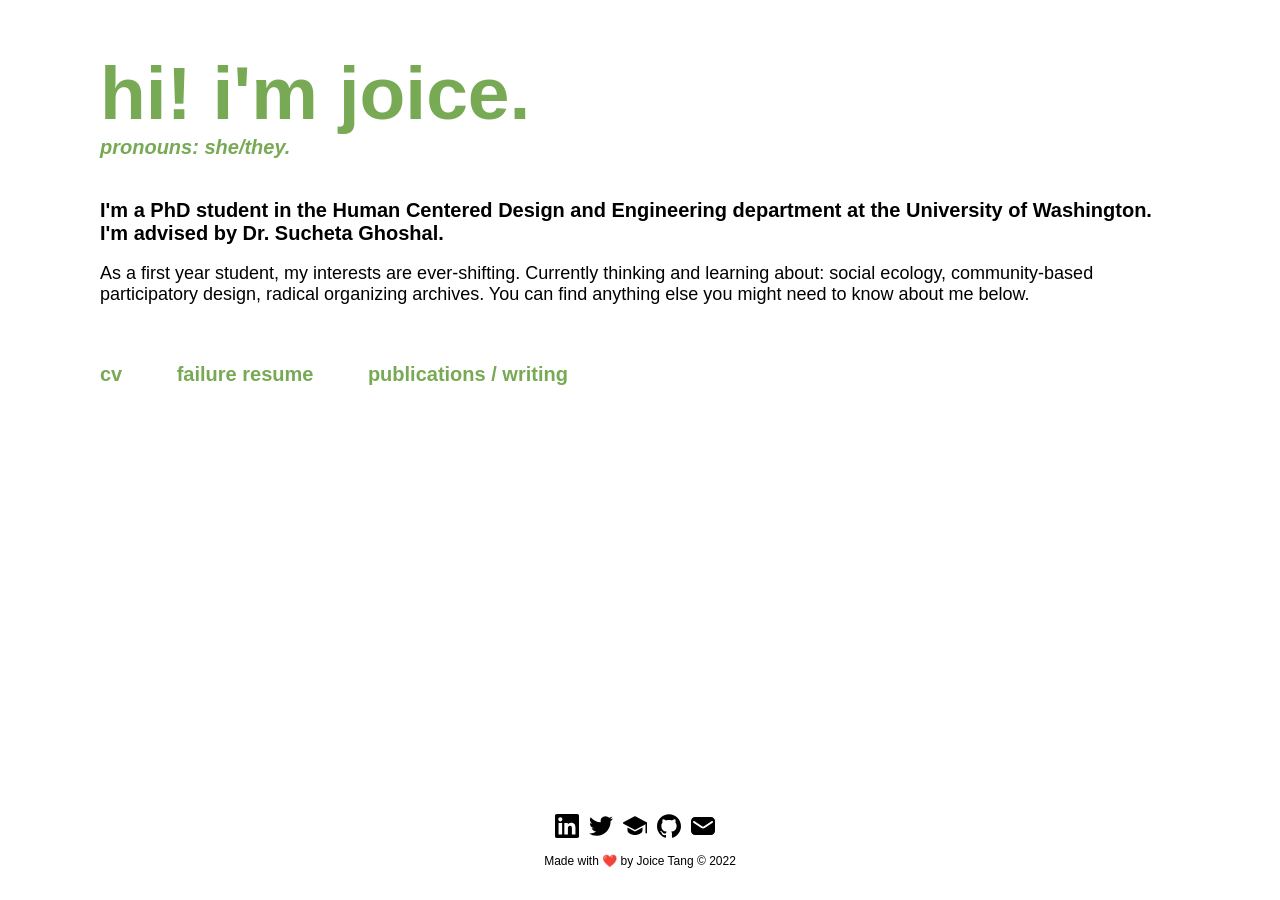
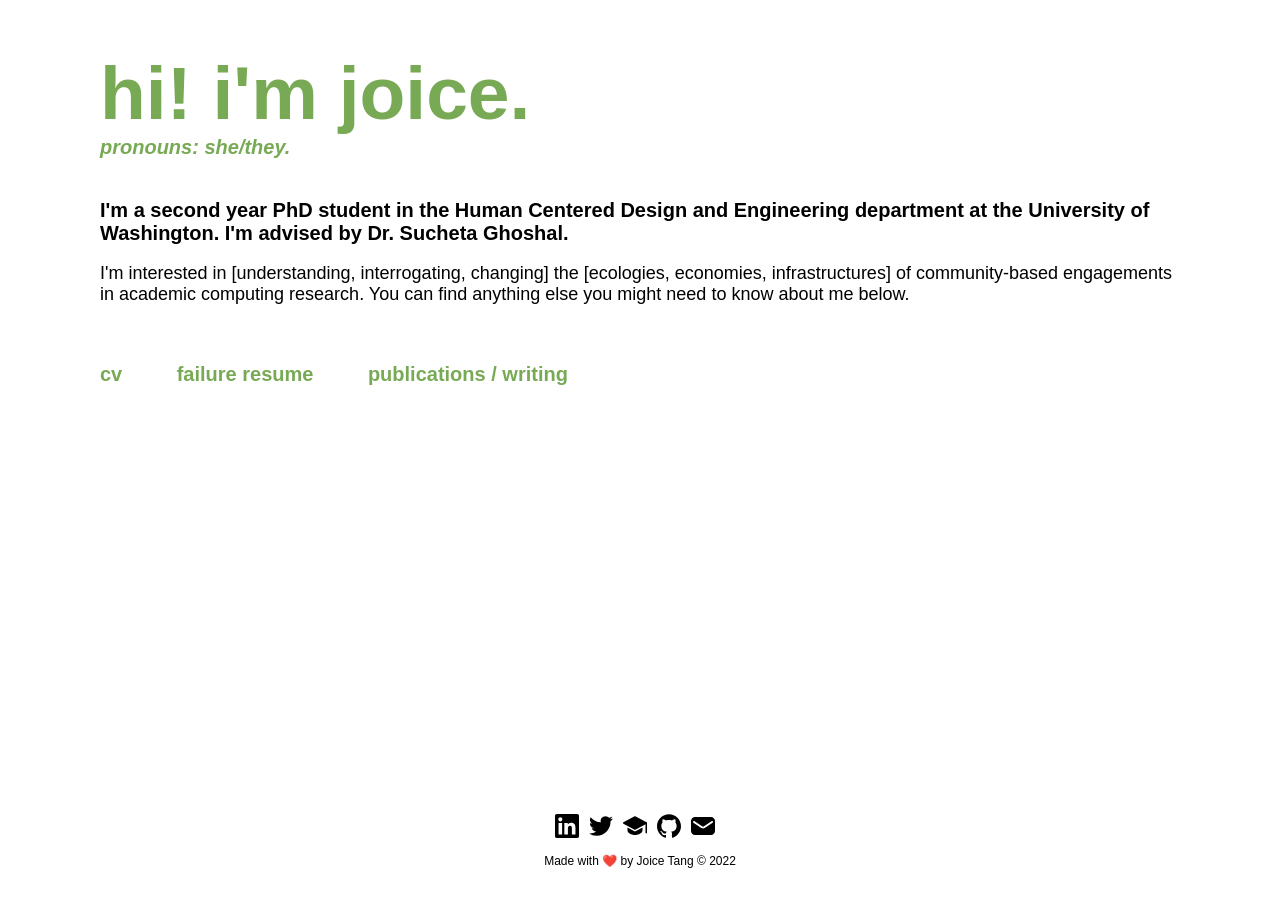
Before and after one commit to joitng/joitng.github.io, a Jekyll site: the page built from index.html, in a window 1280 px wide. Built offline with Jekyll 4.4.1, drawn with Linux system fonts in a browser that asks for light colours.

Commit message:
second year update...

```diff
--- a/index.html
+++ b/index.html
@@ -10,8 +10,8 @@ title: joice tang
     <div id="top-links">
         <h4 class="subtitle">pronouns: she/they.</h4>
     </div>
-    <h4>I'm a PhD student in the Human Centered Design and Engineering department at the University of Washington. I'm advised by Dr. Sucheta Ghoshal.</h4>
-    <p>As a first year student, my interests are ever-shifting. Currently thinking and learning about: social ecology, community-based participatory design, radical organizing archives. You can find anything else you might need to know about me below.</p>
+    <h4>I'm a second year PhD student in the Human Centered Design and Engineering department at the University of Washington. I'm advised by Dr. Sucheta Ghoshal.</h4>
+    <p>I'm interested in [understanding, interrogating, changing] the [ecologies, economies, infrastructures] of community-based engagements in academic computing research. You can find anything else you might need to know about me below.</p>
 </div>
 
 <div id="main-links">
```
